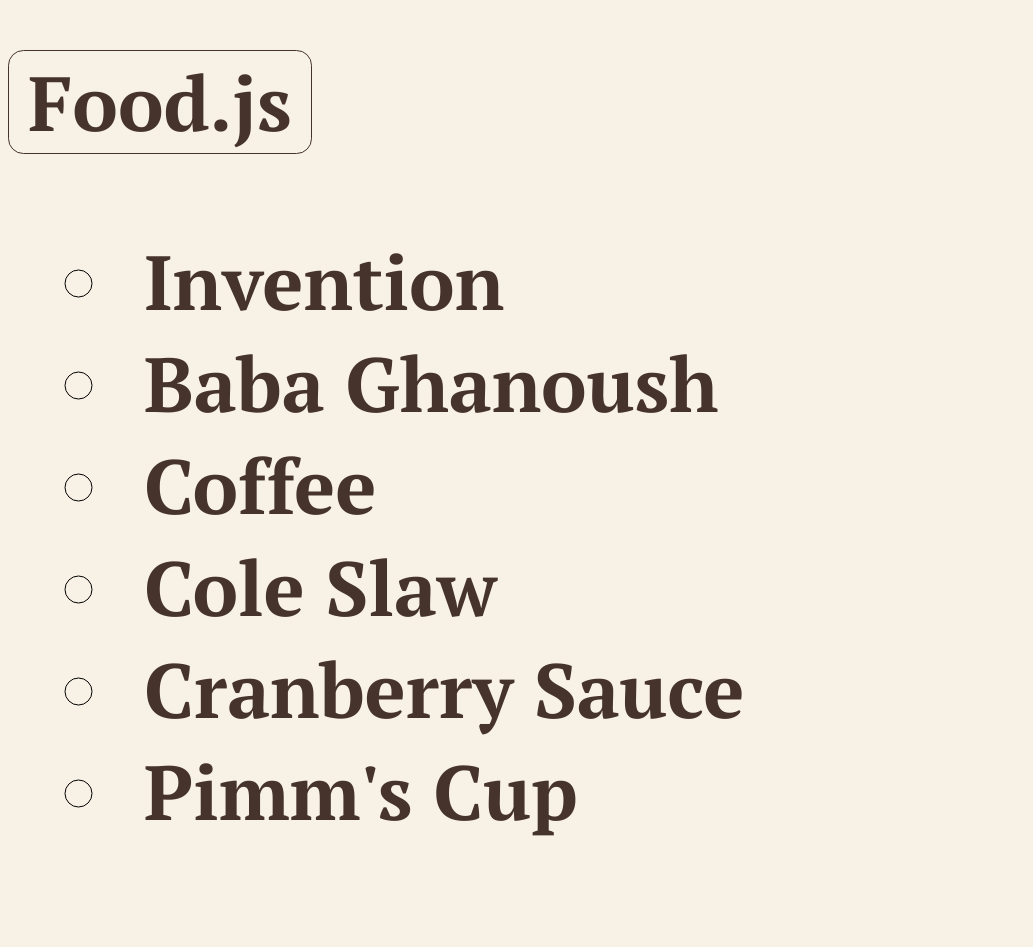
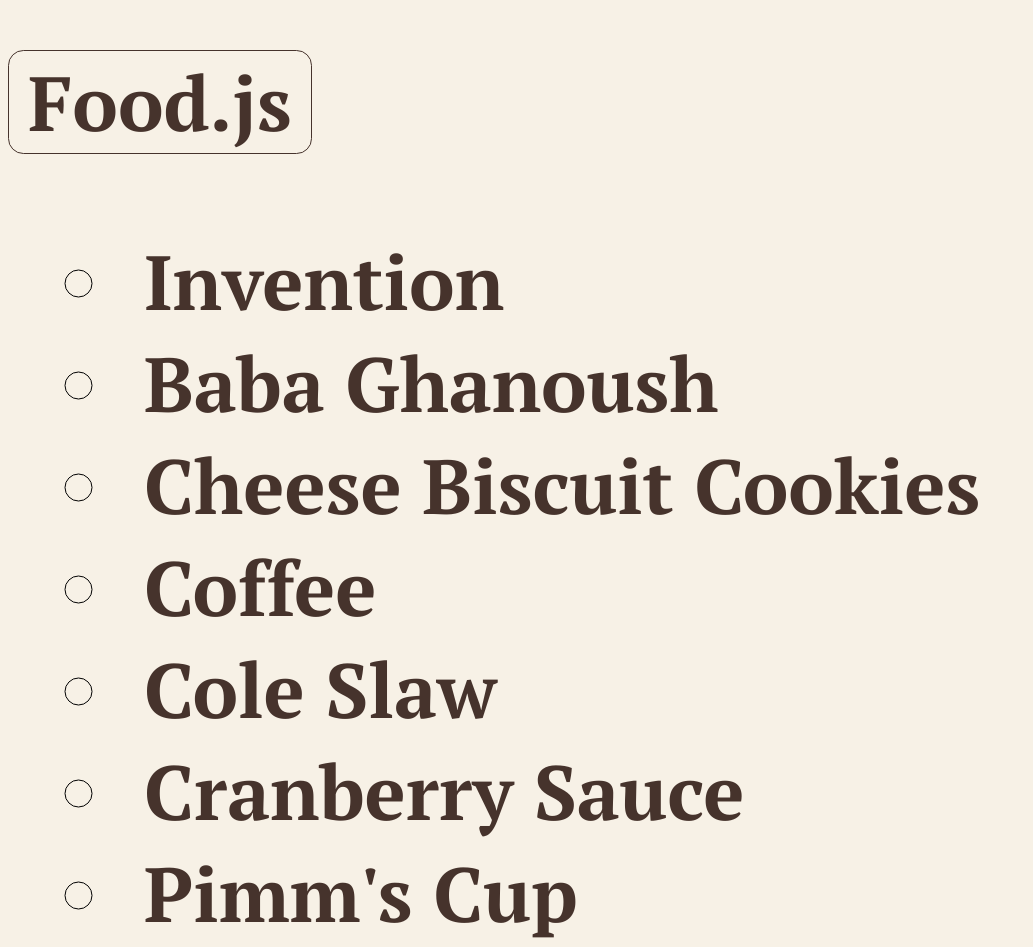
Before and after one commit to wraybowling/Food.js, a plain HTML site: page index.html in a window 1280 px wide. Shown: the whole page, without its empty margins (0-1033 px from the left). Before the commit the page ends 919 px from the top, so only its background shows below. Drawn offline with Linux system fonts and the light colour scheme.

Commit message:
Added mom's cheese biscuit recipe. Merry xmas!

```diff
--- a/index.html
+++ b/index.html
@@ -27,6 +27,14 @@
 				"Garlic":3,
 				"Salt":1,
 				"Pepper":1
+			},
+			"Cheese Biscuit Cookies":{
+				"Margarine":227,
+				"Sharp Cheddar Cheese":227,
+				"Unsifted Flour":283,
+				"Red Pepper Flakes":1.5,
+				"Salt":1.5
+				// bake 12 minutes @ 375
 			},
 			"Coffee":{
 				"Grounds":22,
```
